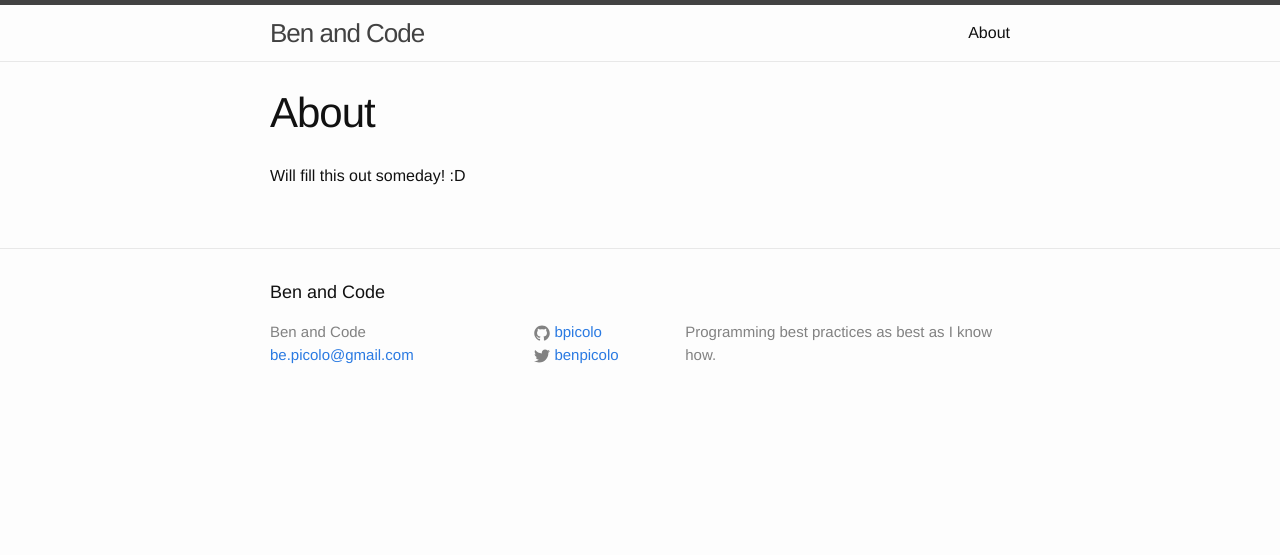
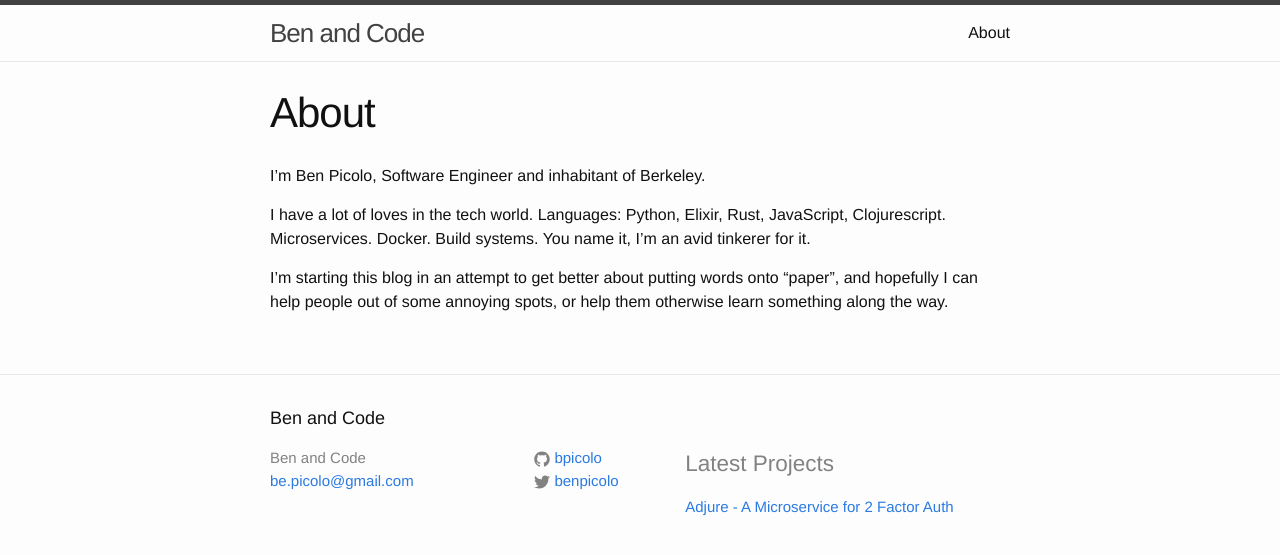
Before and after one commit to bpicolo/bpicolo.github.io, a Jekyll site: the page built from about.md, in a window 1280 px wide. Shown: the top 555 px of the page. Built offline with Jekyll 4.4.1, drawn with Linux system fonts in a browser that asks for light colours; comment, search, counter and statistics services are not loaded.

Commit message:
About me page yay

```diff
--- a/_config.yml
+++ b/_config.yml
@@ -1,8 +1,8 @@
 # Site settings
 title: Ben and Code
 email: be.picolo@gmail.com
-description: > # this means to ignore newlines until "baseurl:"
-  Programming best practices as best as I know how.
+# description: > # this means to ignore newlines until "baseurl:"
+  # Programming best practices as best as I know how.
 baseurl: "" # the subpath of your site, e.g. /blog/
 url: "http://bpicolo.github.io" # the base hostname & protocol for your site
 twitter_username: benpicolo
--- a/_includes/footer.html
+++ b/_includes/footer.html
@@ -45,8 +45,10 @@
         </ul>
       </div>
 
+
       <div class="footer-col  footer-col-3">
-        <p class="text">{{ site.description }}</p>
+        <h2>Latest Projects</h2>
+        <a href="https://github.com/bpicolo/adjure/">Adjure - A Microservice for 2 Factor Auth</a>
       </div>
     </div>
 
--- a/about.md
+++ b/about.md
@@ -4,4 +4,11 @@ title: About
 permalink: /about/
 ---
 
-Will fill this out someday! :D
+I'm Ben Picolo, Software Engineer and inhabitant of Berkeley.
+
+I have a lot of loves in the tech world. Languages: Python, Elixir, Rust, JavaScript, Clojurescript.
+Microservices. Docker. Build systems. You name it, I'm an avid tinkerer for it.
+
+I'm starting this blog in an attempt to get better about putting words onto "paper",
+and hopefully I can help people out of some annoying spots, or help them otherwise
+learn something along the way.
```
